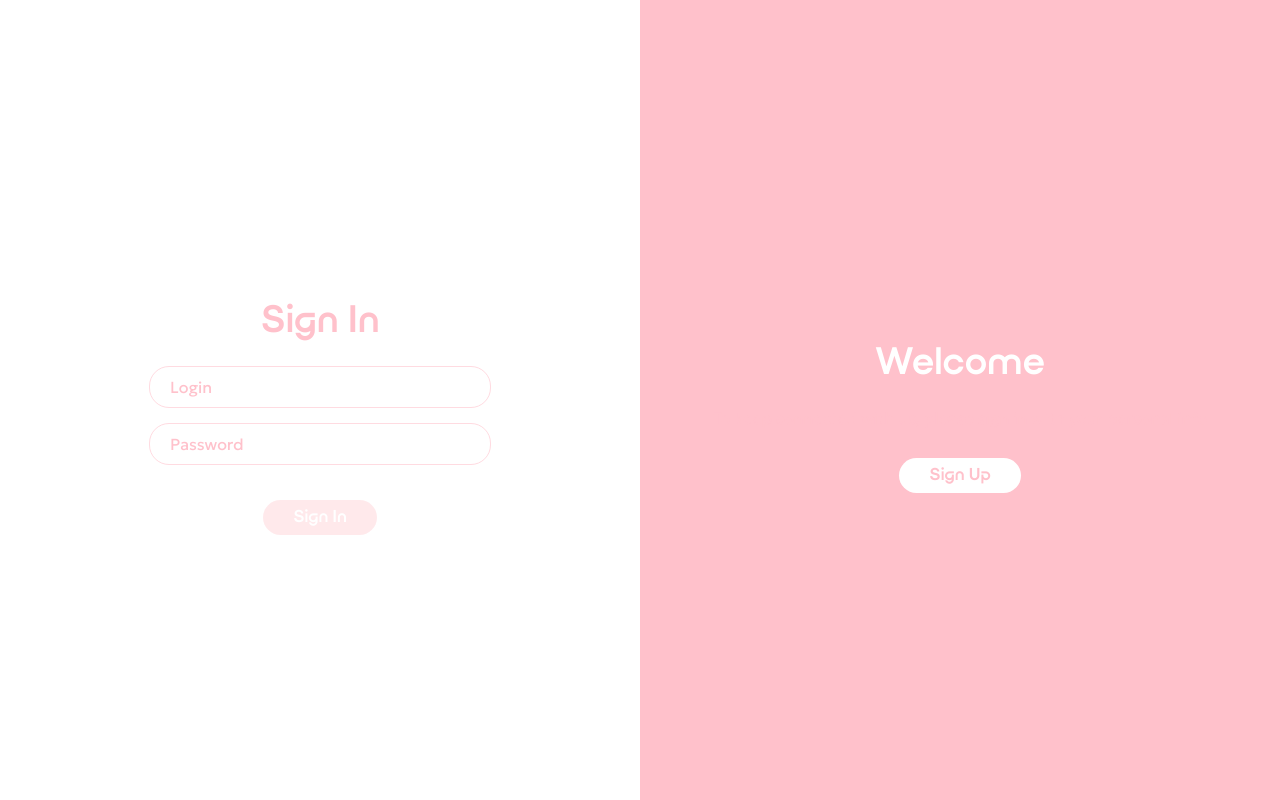
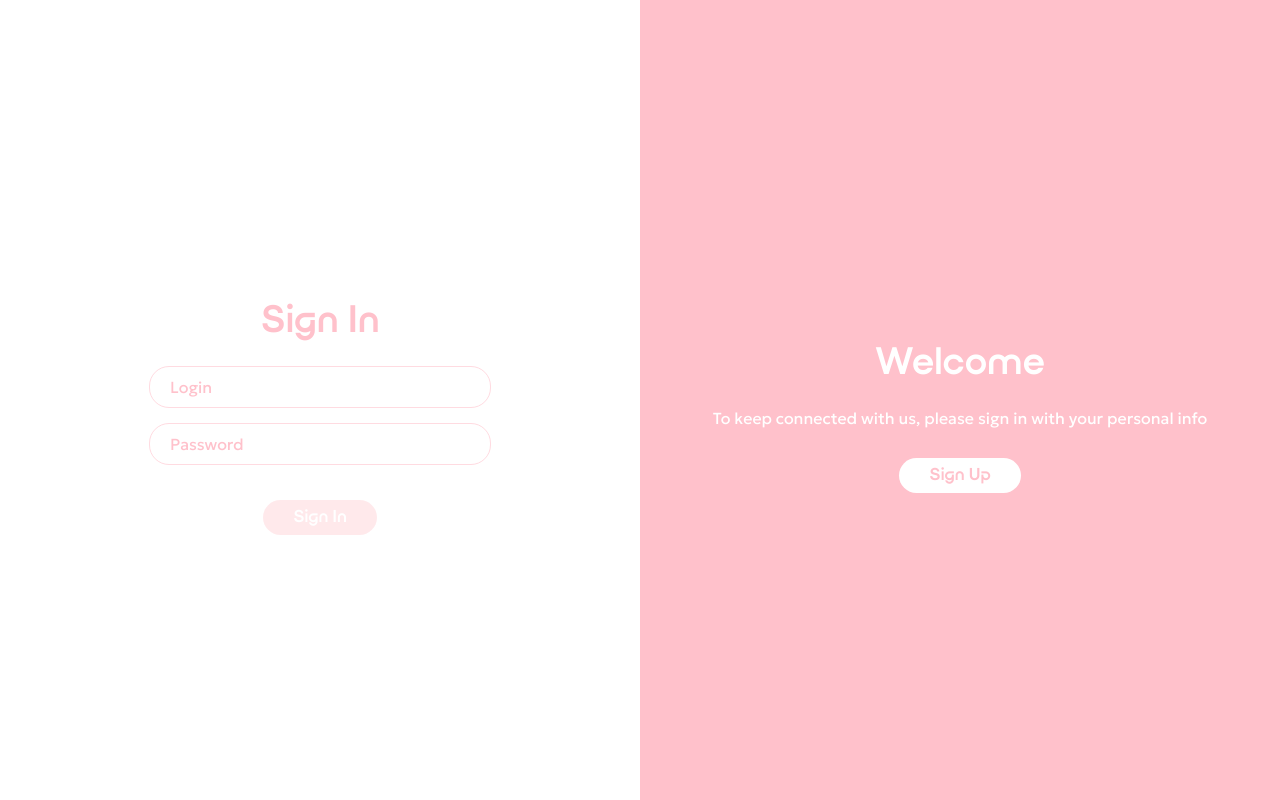
Before and after one commit to lamistage/frontend, an Angular app: page /auth in a window 1280 px wide. Built offline with nearby package versions, Linux system fonts and the light colour scheme.

Commit message:
small style fixes

```diff
--- a/src/app/components/add-image/add-image.component.scss
+++ b/src/app/components/add-image/add-image.component.scss
@@ -119,6 +119,10 @@ img {
   input {
     padding: 6px 10px;
   }
+}
+
+.custom-chip-set {
+  justify-content: center;
 }
 
 .add-image-button {
--- a/src/app/components/auth/auth.component.scss
+++ b/src/app/components/auth/auth.component.scss
@@ -108,6 +108,7 @@
     max-width: 500px;
     margin-top: 0px;
     margin-bottom: 30px;
+    color: white;
   }
 
   .error {
```
